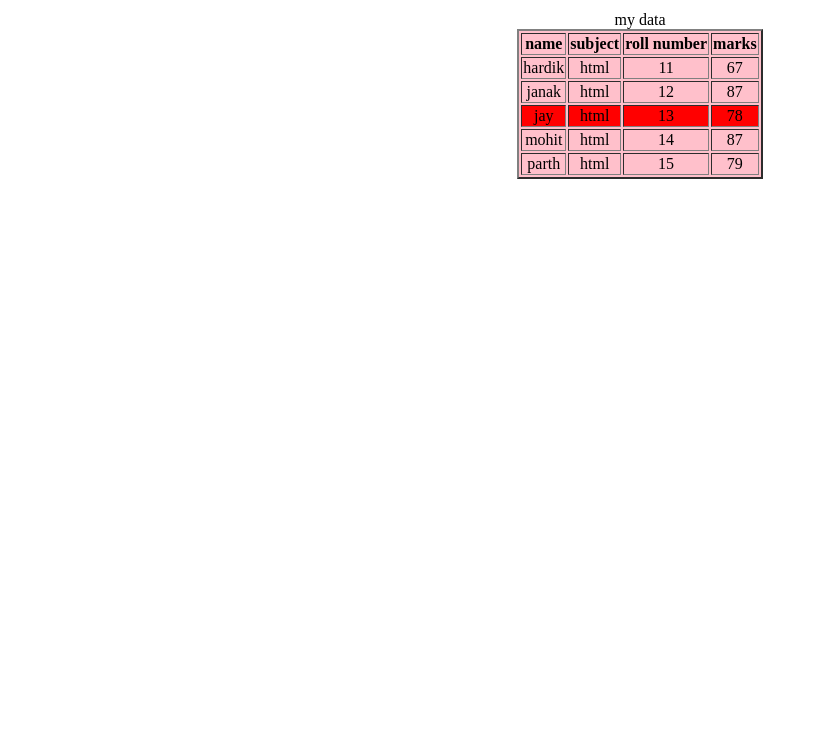
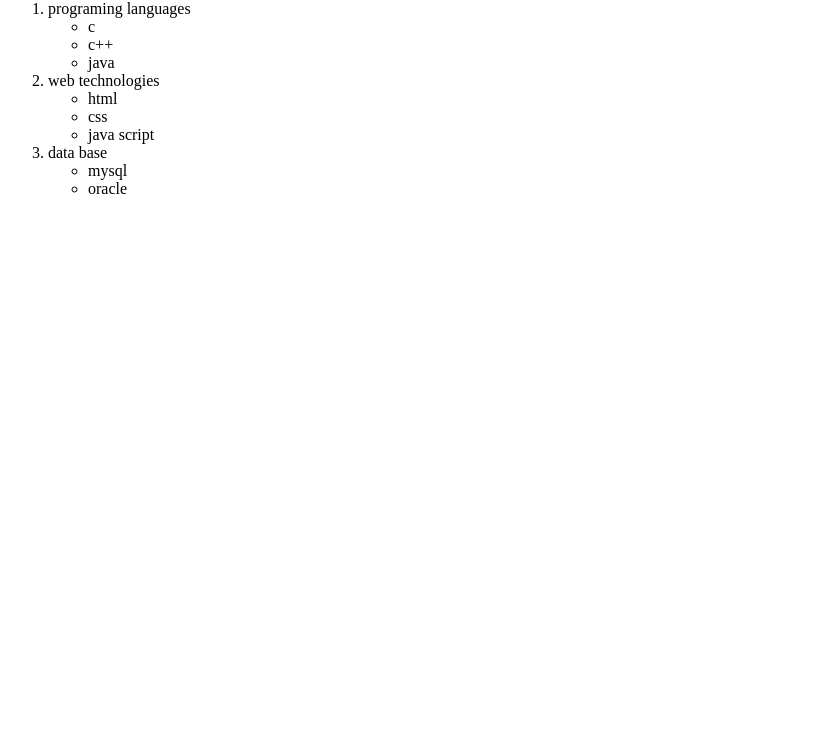
Before and after one commit to hrparmar4464-lab/class_webtech, a plain HTML site: page harshit1.html in a window 1280 px wide. Shown: the part 55-800 px from the top of the page, without its empty margins (0-818 px from the left). Drawn offline with Linux system fonts and the light colour scheme.

Commit message:
Add files via upload

```diff
--- a/harshit1.html
+++ b/harshit1.html
@@ -1,54 +1,28 @@
 <html>
-<center>
+<head>
+<title>combined list</title>
+</head>
 <body>
-<h1>student table</h1>
-<caption>my data</caption>
-<table border="2" bgcolor="pink">
-
-<tr align="center">
-<th>name</th>
-<th>subject</th>
-<th>roll number</th>
-<th>marks</th>
-
-<tr align="center">
-<td>hardik</td>
-<td>html</td>
-<td>11</td>
-<td>67</td>
-</tr>
-
-<tr align="center">
-<td>janak</td>
-<td>html</td>
-<td>12</td>
-<td>87</td>
-</tr>
-
-<tbody bgcolor="red">
-<tr align="center">
-<td>jay</td>
-<td>html</td>
-<td>13</td>
-<td>78</td>
-</tr>
-</tbody>
-
-<tr align="center">
-<td>mohit</td>
-<td>html</td>
-<td>14</td>
-<td>87</td>
-</tr>
-
-<tr align="center">
-<td>parth</td>
-<td>html</td>
-<td>15</td>
-<td>79</td>
-</tr>
-
-</table>
-</center>
+<h2>computer subjects</h2>
+<ol>
+<li>programing languages
+<ul>
+<li>c</li>
+<li>c++</li>
+<li>java</li>
+</ul>
+</li>
+<li>web technologies
+<ul>
+<li>html</li>
+<li>css</li>
+<li>java script</li>
+</ul>
+</li>
+<li>data base
+<ul>
+<li>mysql</li>
+<li>oracle</li>
+</ol>
 </body>
 </html>
```
